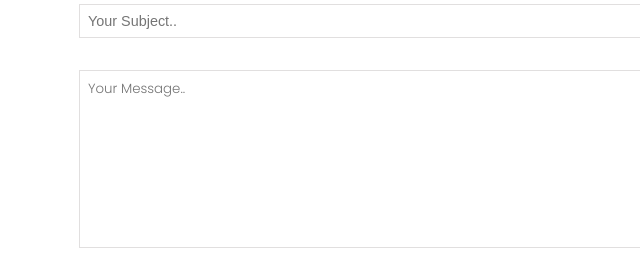
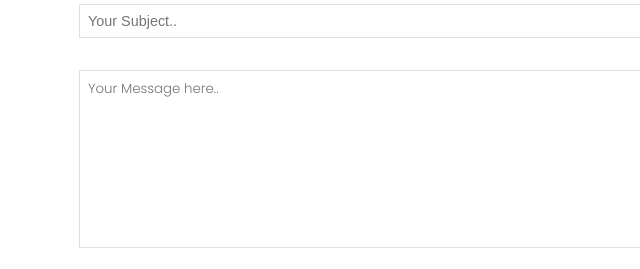
Before and after one commit to captainWaheed/Responsive-Portfolio, a plain HTML site: page index.html in a window 1280 px wide. Shown: the part 2658-2927 px from the top of the page, 0-640 px from the left. Drawn offline with Linux system fonts and the light colour scheme.

Commit message:
Update index.html

```diff
--- a/index.html
+++ b/index.html
@@ -178,7 +178,7 @@
                 id=""
                 cols="30"
                 rows="8"
-                placeholder="Your Message.."
+                placeholder="Your Message here.."
               ></textarea>
             </div>
           </form>
```
